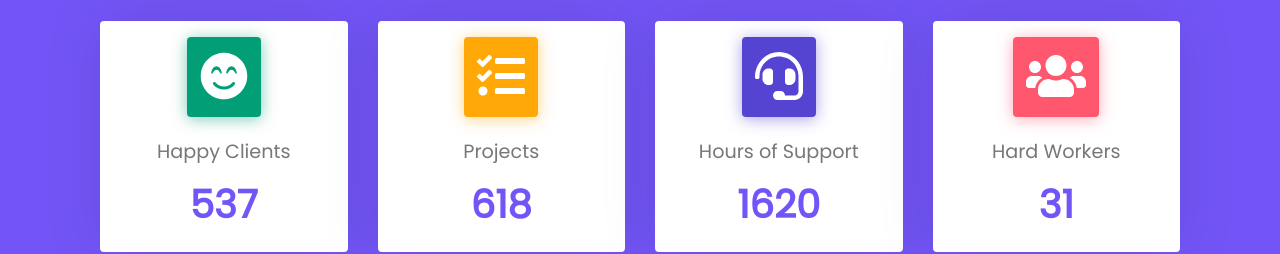
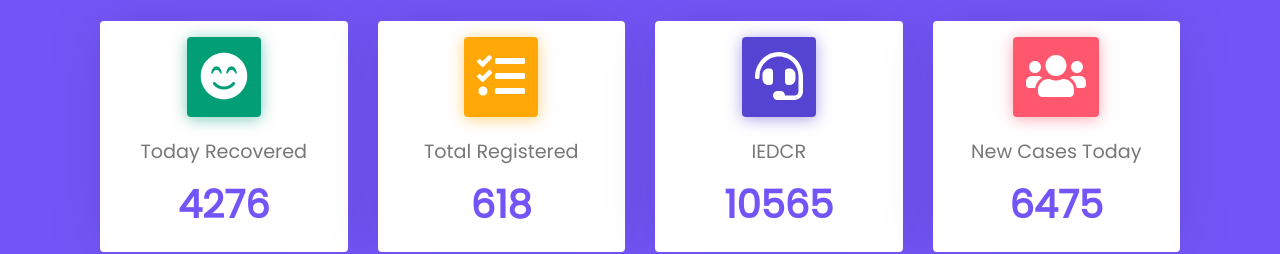
Before and after one commit to kabir-webDev/covid-vaccine, a React (Create React App) app: page / in a window 1280 px wide. Shown: the part 960-1214 px from the top of the page. Built offline with nearby package versions, Linux system fonts and the light colour scheme.

Commit message:
Co-Updates

```diff
--- a/src/components/Home/OurValue/OurValue.js
+++ b/src/components/Home/OurValue/OurValue.js
@@ -11,10 +11,10 @@ import CountUp from "react-countup";
 
 const OurValue = () => {
   const workDetails = [
-    { title: "Happy Clients", number: 542, icon: faSmileBeam, id: 1 },
-    { title: "Projects", number: 623, icon: faTasks, id: 2 },
-    { title: "Hours of Support", number: 1634, icon: faHeadset, id: 3 },
-    { title: "Hard Workers", number: 31, icon: faUsers, id: 4 },
+    { title: "Today Recovered", number: 4312, icon: faSmileBeam, id: 1 },
+    { title: "Total Registered", number: 623, icon: faTasks, id: 2 },
+    { title: "IEDCR", number: 10655, icon: faHeadset, id: 3 },
+    { title: "New Cases Today", number: 6530, icon: faUsers, id: 4 },
   ];
 
   return (
```
Also changed, not shown: src/components/Home/Home/Home.js (+0 -8 lines).
